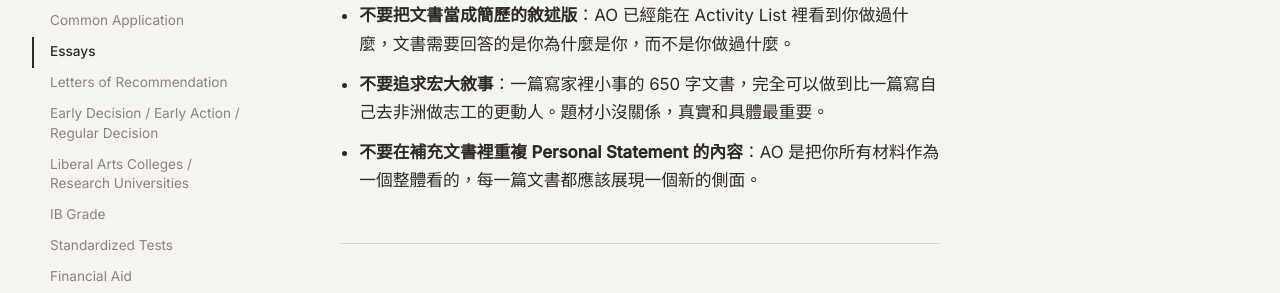
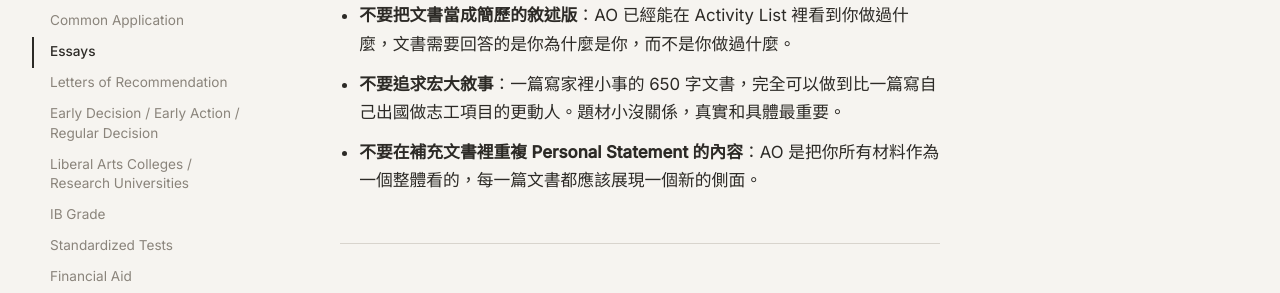
Before and after one commit to United-World-College/UWC-Survival-Guide, a Jekyll site: the page built from website/_guides/chinese/terminology-TW.md, in a window 1280 px wide and 900 px high, scrolled down 5243 px. Shown: the part 186-479 px from the top of the window. Built offline with Jekyll 4.4.1, drawn with Linux system fonts in a browser that asks for light colours.

Commit message:
style: generalize volunteer-trip example in essay advice across terminology guides

```diff
--- a/website/_guides/chinese/terminology-TW.md
+++ b/website/_guides/chinese/terminology-TW.md
@@ -95,7 +95,7 @@ Common App 是美國大學本科申請中最廣泛使用的線上申請系統。
 文書值得單獨寫一整篇 guide，這裡只想點出幾個最常見的誤區：
 
 - **不要把文書當成簡歷的敘述版**：AO 已經能在 Activity List 裡看到你做過什麼，文書需要回答的是你為什麼是你，而不是你做過什麼。
-- **不要追求宏大敘事**：一篇寫家裡小事的 650 字文書，完全可以做到比一篇寫自己去非洲做志工的更動人。題材小沒關係，真實和具體最重要。
+- **不要追求宏大敘事**：一篇寫家裡小事的 650 字文書，完全可以做到比一篇寫自己出國做志工項目的更動人。題材小沒關係，真實和具體最重要。
 - **不要在補充文書裡重複 Personal Statement 的內容**：AO 是把你所有材料作為一個整體看的，每一篇文書都應該展現一個新的側面。
 
 ---
```
Also changed, not shown: website/_guides/chinese/terminology-CN.md (+1 -1 lines), website/_guides/default/terminology.md (+1 -1 lines).
